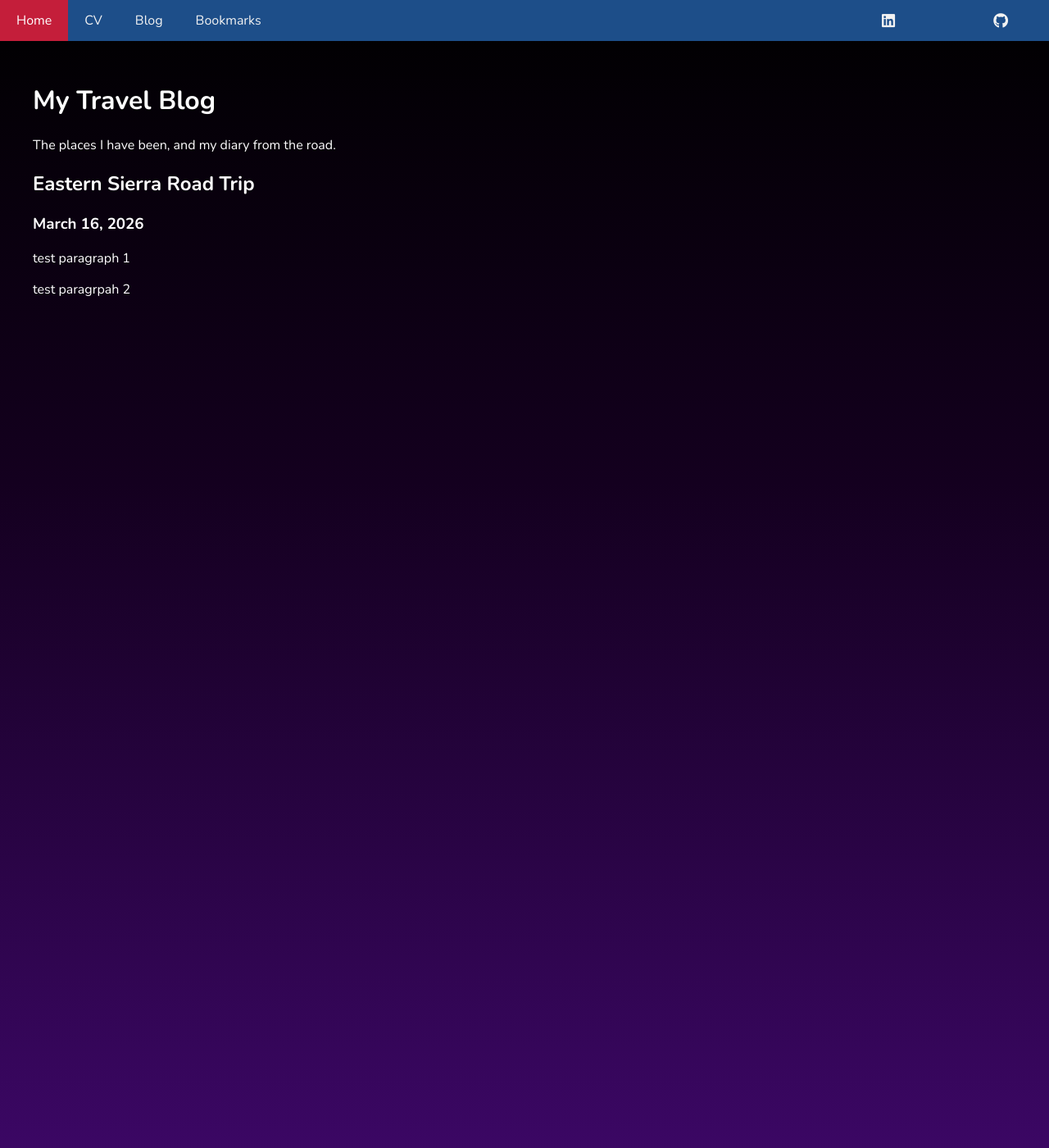
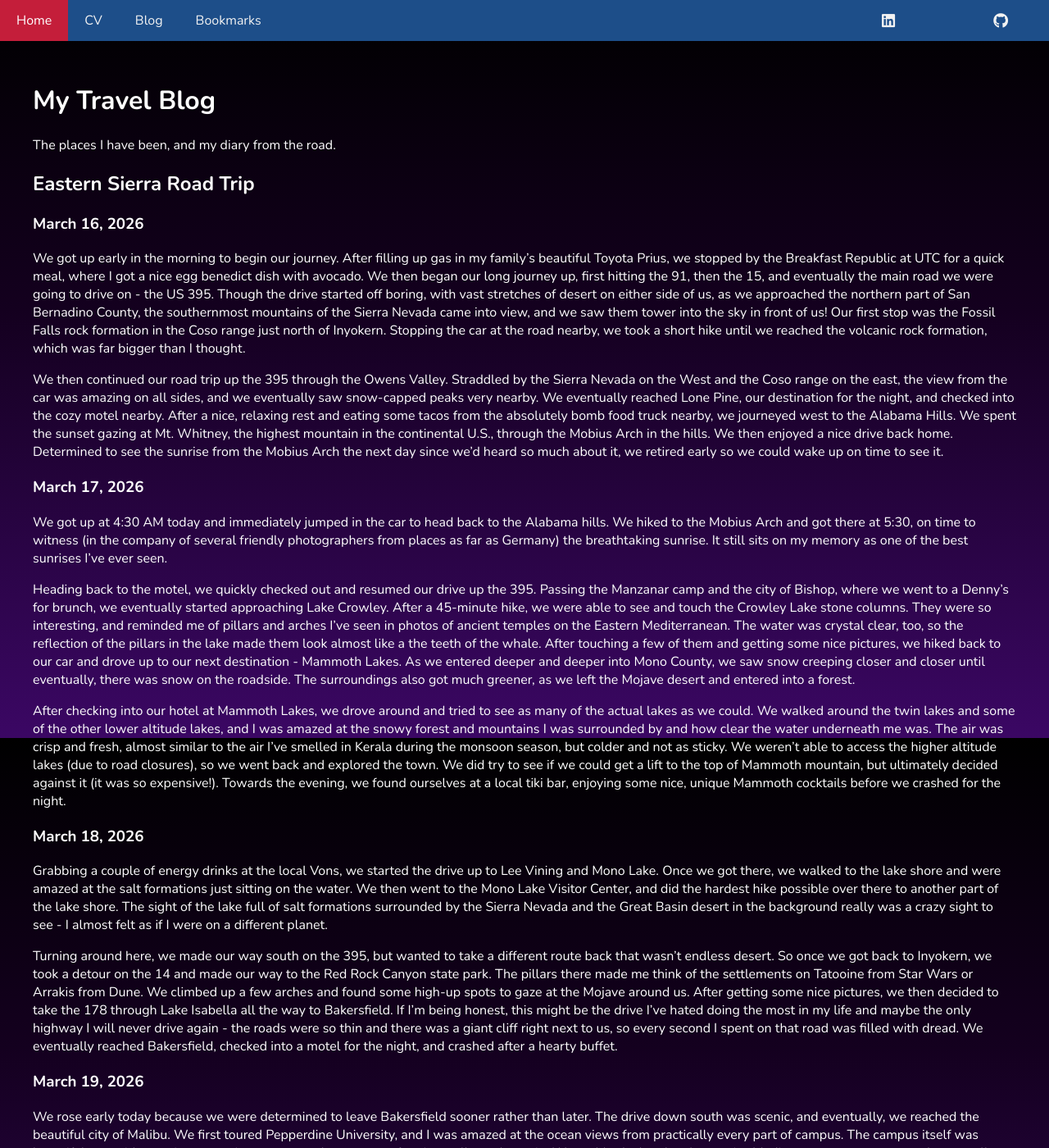
Before and after one commit to AK4032/AK4032.github.io, a Jekyll site: the page built from pages/travel.md, in a window 1280 px wide and 1400 px high. Shown: the whole window at 82% size. Built offline with Jekyll 4.4.1, drawn with Linux system fonts in a browser that asks for light colours; a style sheet for code colours, icons or effects is not loaded; some of the changed text lies outside the part shown.

Commit message:
Update travel.md

```diff
--- a/pages/travel.md
+++ b/pages/travel.md
@@ -11,6 +11,21 @@ The places I have been, and my diary from the road.
 
 ### March 16, 2026
 
-test paragraph 1
+We got up early in the morning to begin our journey. After filling up gas in my family's beautiful Toyota Prius, we stopped by the Breakfast Republic at UTC for a quick meal, where I got a nice egg benedict dish with avocado. We then began our long journey up, first hitting the 91, then the 15, and eventually the main road we were going to drive on - the US 395. Though the drive started off boring, with vast stretches of desert on either side of us, as we approached the northern part of San Bernadino County, the southernmost mountains of the Sierra Nevada came into view, and we saw them tower into the sky in front of us! Our first stop was the Fossil Falls rock formation in the Coso range just north of Inyokern. Stopping the car at the road nearby, we took a short hike until we reached the volcanic rock formation, which was far bigger than I thought.
 
-test paragrpah 2
+We then continued our road trip up the 395 through the Owens Valley. Straddled by the Sierra Nevada on the West and the Coso range on the east, the view from the car was amazing on all sides, and we eventually saw snow-capped peaks very nearby. We eventually reached Lone Pine, our destination for the night, and checked into the cozy motel nearby. After a nice, relaxing rest and eating some tacos from the absolutely bomb food truck nearby, we journeyed west to the Alabama Hills. We spent the sunset gazing at Mt. Whitney, the highest mountain in the continental U.S., through the Mobius Arch in the hills. We then enjoyed a nice drive back home. Determined to see the sunrise from the Mobius Arch the next day since we'd heard so much about it, we retired early so we could wake up on time to see it.
+
+### March 17, 2026
+We got up at 4:30 AM today and immediately jumped in the car to head back to the Alabama hills. We hiked to the Mobius Arch and got there at 5:30, on time to witness (in the company of several friendly photographers from places as far as Germany) the breathtaking sunrise. It still sits on my memory as one of the best sunrises I've ever seen.
+
+Heading back to the motel, we quickly checked out and resumed our drive up the 395. Passing the Manzanar camp and the city of Bishop, where we went to a Denny's for brunch, we eventually started approaching Lake Crowley. After a 45-minute hike, we were able to see and touch the Crowley Lake stone columns. They were so interesting, and reminded me of pillars and arches I've seen in photos of ancient temples on the Eastern Mediterranean. The water was crystal clear, too, so the reflection of the pillars in the lake made them look almost like a the teeth of the whale. After touching a few of them and getting some nice pictures, we hiked back to our car and drove up to our next destination - Mammoth Lakes. As we entered deeper and deeper into Mono County, we saw snow creeping closer and closer until eventually, there was snow on the roadside. The surroundings also got much greener, as we left the Mojave desert and entered into a forest.
+
+After checking into our hotel at Mammoth Lakes, we drove around and tried to see as many of the actual lakes as we could. We walked around the twin lakes and some of the other lower altitude lakes, and I was amazed at the snowy forest and mountains I was surrounded by and how clear the water underneath me was. The air was crisp and fresh, almost similar to the air I've smelled in Kerala during the monsoon season, but colder and not as sticky. We weren't able to access the higher altitude lakes (due to road closures), so we went back and explored the town. We did try to see if we could get a lift to the top of Mammoth mountain, but ultimately decided against it (it was so expensive!). Towards the evening, we found ourselves at a local tiki bar, enjoying some nice, unique Mammoth cocktails before we crashed for the night.
+
+### March 18, 2026
+Grabbing a couple of energy drinks at the local Vons, we started the drive up to Lee Vining and Mono Lake. Once we got there, we walked to the lake shore and were amazed at the salt formations just sitting on the water. We then went to the Mono Lake Visitor Center, and did the hardest hike possible over there to another part of the lake shore. The sight of the lake full of salt formations surrounded by the Sierra Nevada and the Great Basin desert in the background really was a crazy sight to see - I almost felt as if I were on a different planet.
+
+Turning around here, we made our way south on the 395, but wanted to take a different route back that wasn't endless desert. So once we got back to Inyokern, we took a detour on the 14 and made our way to the Red Rock Canyon state park. The pillars there made me think of the settlements on Tatooine from Star Wars or Arrakis from Dune. We climbed up a few arches and found some high-up spots to gaze at the Mojave around us. After getting some nice pictures, we then decided to take the 178 through Lake Isabella all the way to Bakersfield. If I'm being honest, this might be the drive I've hated doing the most in my life and maybe the only highway I will never drive again - the roads were so thin and there was a giant cliff right next to us, so every second I spent on that road was filled with dread. We eventually reached Bakersfield, checked into a motel for the night, and crashed after a hearty buffet.
+
+### March 19, 2026
+We rose early today because we were determined to leave Bakersfield sooner rather than later. The drive down south was scenic, and eventually, we reached the beautiful city of Malibu. We first toured Pepperdine University, and I was amazed at the ocean views from practically every part of campus. The campus itself was beautiful too, with massive recreation centers and areas to go for nice walks and runs in. We grabbed a late lunch at a nice Mediterranean restaurant, and eventually made our way back to the LA metro area.
```
